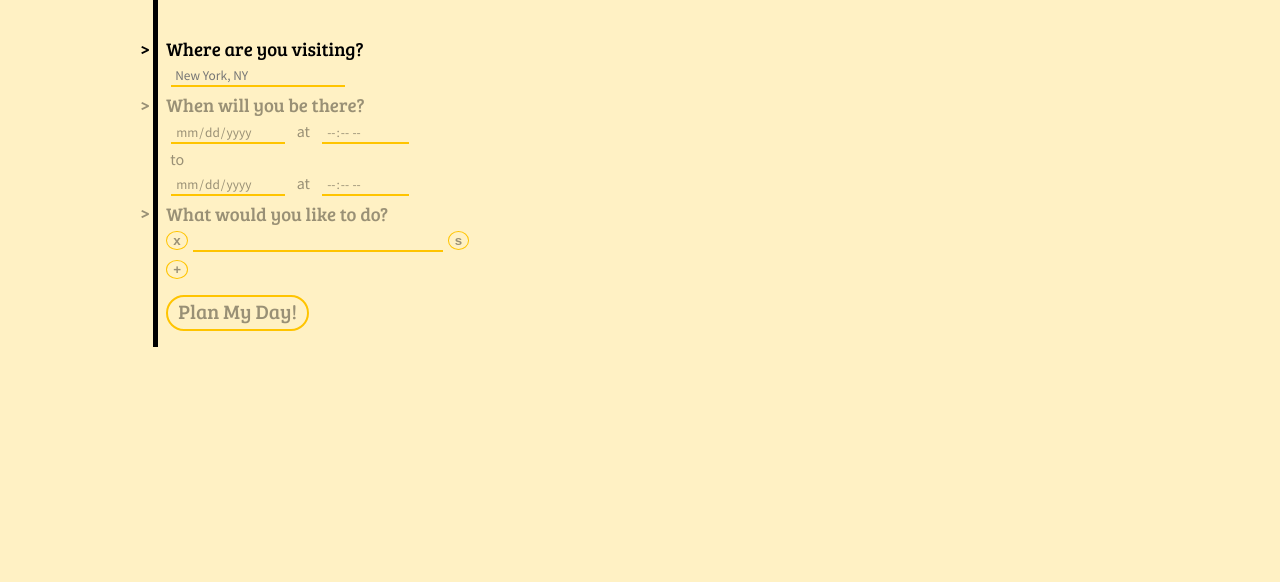
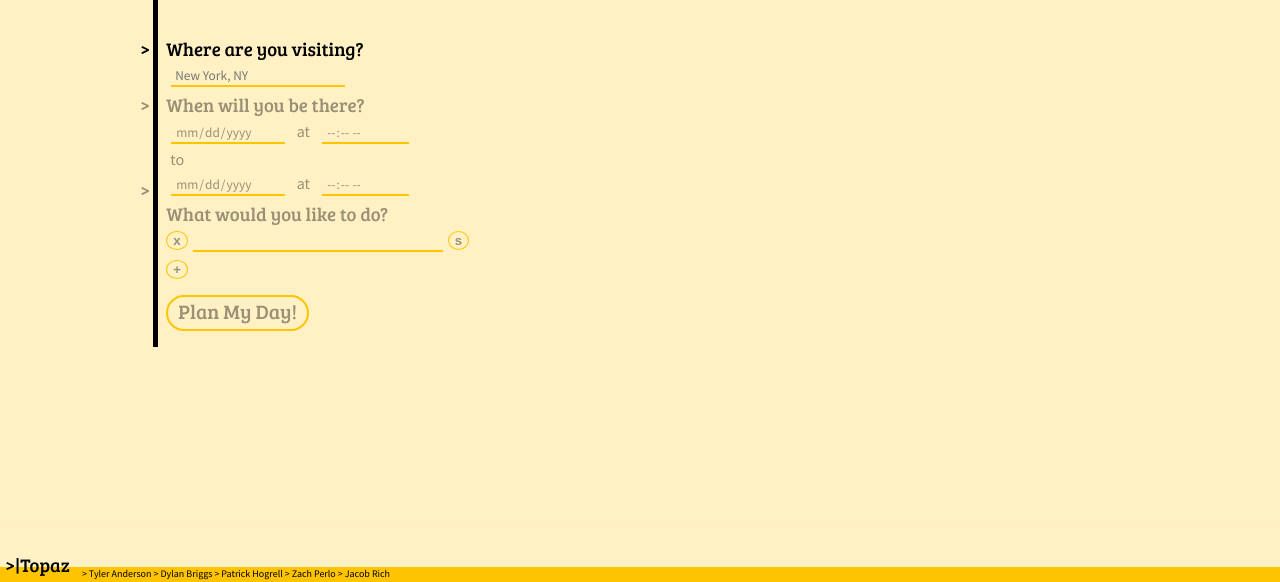
Before and after one commit to zperlo/Travel-Planner, a Django app: page / in a window 1280 px wide. Shown: the part 218-800 px from the top of the page. Run offline with Django 3.2, Linux system fonts and the light colour scheme.

Commit message:
added footer

```diff
--- a/djangoTravelPlanner/Frontend/script.js
+++ b/djangoTravelPlanner/Frontend/script.js
@@ -188,6 +188,10 @@
     var result = results[i];
     createAndAddResult(result, i, searchIDNum);
   }
+
+  var spacer = document.createElement("div");
+  spacer.className = 'spacer';
+  searchResults.appendChild(spacer);
 
   resultsDict[searchIDNum] = results;
 }
--- a/djangoTravelPlanner/Frontend/styles.css
+++ b/djangoTravelPlanner/Frontend/styles.css
@@ -125,15 +125,15 @@
 
 .searchResults {
   position: relative;
-  border-left: 2px solid rgb(255, 196, 0);
   padding-left: 4px;
 }
 
 .searchResult {
+  border-left: 2px solid rgb(255, 196, 0);
   transition: 0.3s ease-in-out;
   background-color: inherit;
   padding-left: 4px;
-  border-radius: 4px;
+  border-radius: 0px 8px 8px 0px;
 }
 
 .leftSideDetails {
@@ -221,7 +221,7 @@
   width: 4px;
 }
 
-.searchResults > div {
+.searchResults div.searchResult {
   display: table;
   min-height: 132px;
 }
@@ -287,6 +287,50 @@
   color: rgba(0, 0, 0, 0.4);
 }
 
+div.spacer {
+  display: block;
+  height: 60px;
+}
+
+footer {
+  width: 100%;
+  position: fixed;
+  bottom: 0px;
+  left: 0px;
+  z-index: 1;
+  pointer-events: none;
+}
+
+footer > div {
+  display: block;
+}
+
+.footerTop {
+  height: 45px;
+  background-image: linear-gradient(to bottom, rgba(255, 241, 196, 0.0), rgba(255, 241, 196, 1.0));
+}
+
+.footerBottom {
+  height: 15px;
+  background-color: rgb(255, 196, 0);
+  pointer-events: all;
+}
+
+.footerBottom h3, .footerBottom span {
+  display: inline-block;
+  padding-left: 5px;
+  position: relative;
+}
+
+.footerBottom h3 {
+  top: -15px;
+}
+
+.footerBottom span {
+  font-size: x-small;
+  top: -10px;
+}
+
 /* ------------------ results page styles ------------------ */
 
 itineraryItem {
--- a/djangoTravelPlanner/templates/homepage.html
+++ b/djangoTravelPlanner/templates/homepage.html
@@ -155,5 +155,12 @@
                 </div>
             </div> -->
         </section>
+        <footer>
+            <div class='footerTop'></div>
+            <div class='footerBottom'>
+                <h3>>|Topaz</h3>
+                <span>> Tyler Anderson > Dylan Briggs > Patrick Hogrell > Zach Perlo > Jacob Rich</span>
+            </div>
+        </footer>
     </body>
 </html>
```
